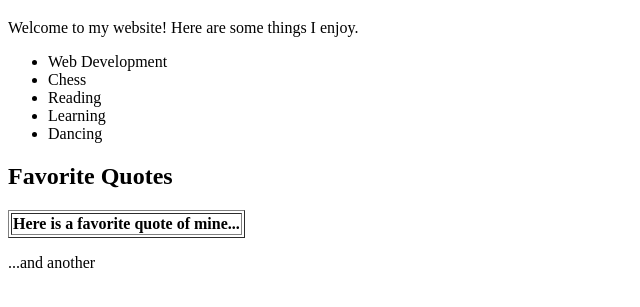
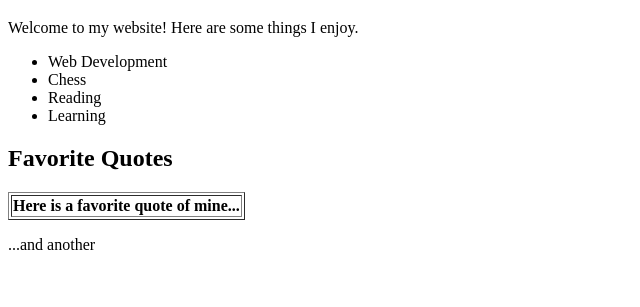
Before and after one commit to valasruthi/Firstproject, a plain HTML site: page index.html in a window 1280 px wide. Shown: the part 61-368 px from the top of the page, without its empty margins (0-640 px from the left). Drawn offline with Linux system fonts and the light colour scheme.

Commit message:
changed the list

```diff
--- a/index.html
+++ b/index.html
@@ -18,14 +18,13 @@
           <li>Chess</li>
           <li>Reading</li>
           <li>Learning</li>
-	  <li>Dancing</li>
-      </ul>
+	       </ul>
       <h2><strong>Favorite Quotes</strong></h2>
       <table border="1">
 <tr>
        <th>Here is a favorite quote of mine...</th>
 </tr>
 </table>
-            <p>...and another</p>    </div>
+          <p>...and another</p>    </div>
   </body>
 </html>
```
